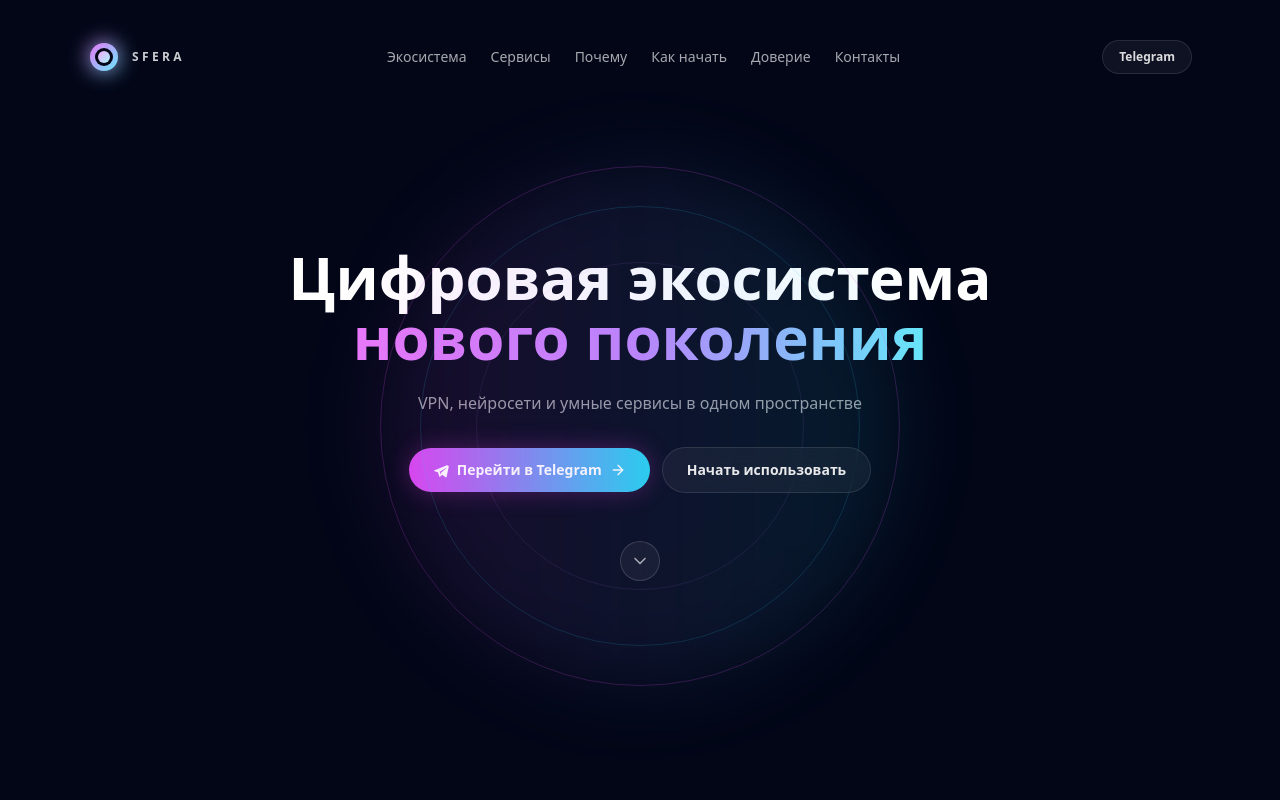
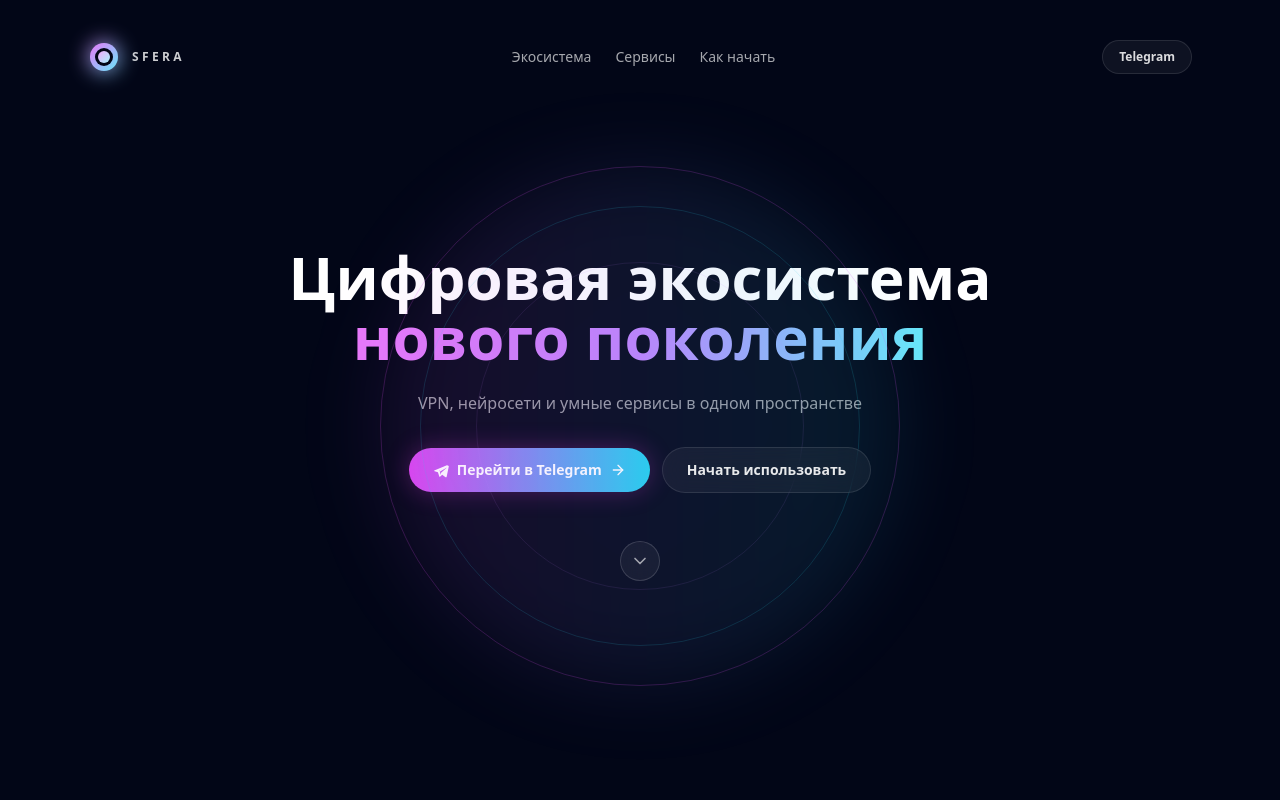
Before and after one commit to Padyse/SferaPRO, a React (Vite) app: page / in a window 1280 px wide. Shown: the top 800 px of the page. Built offline with nearby package versions, Linux system fonts and the light colour scheme.

Commit message:
Update App.tsx

```diff
--- a/src/App.tsx
+++ b/src/App.tsx
@@ -86,14 +86,12 @@
           <div className="pt-8 md:pt-10 flex items-center justify-between">
             <LogoMark />
 
-            <nav className="hidden md:flex items-center gap-6 text-sm text-white/65">
-              <a href="#ecosystem" className="hover:text-white">Экосистема</a>
-              <a href="#services" className="hover:text-white">Сервисы</a>
-              <a href="#why" className="hover:text-white">Почему</a>
-              <a href="#how" className="hover:text-white">Как начать</a>
-              <a href="#trust" className="hover:text-white">Доверие</a>
-              <a href="#contacts" className="hover:text-white">Контакты</a>
-            </nav>
+  <nav className="hidden md:flex items-center gap-6 text-sm text-white/65">
+  <a href="#ecosystem" className="hover:text-white">Экосистема</a>
+  <a href="#services" className="hover:text-white">Сервисы</a>
+  <a href="#how" className="hover:text-white">Как начать</a>
+</nav>
+
 
             <a
               href={TELEGRAM_URL}
```
